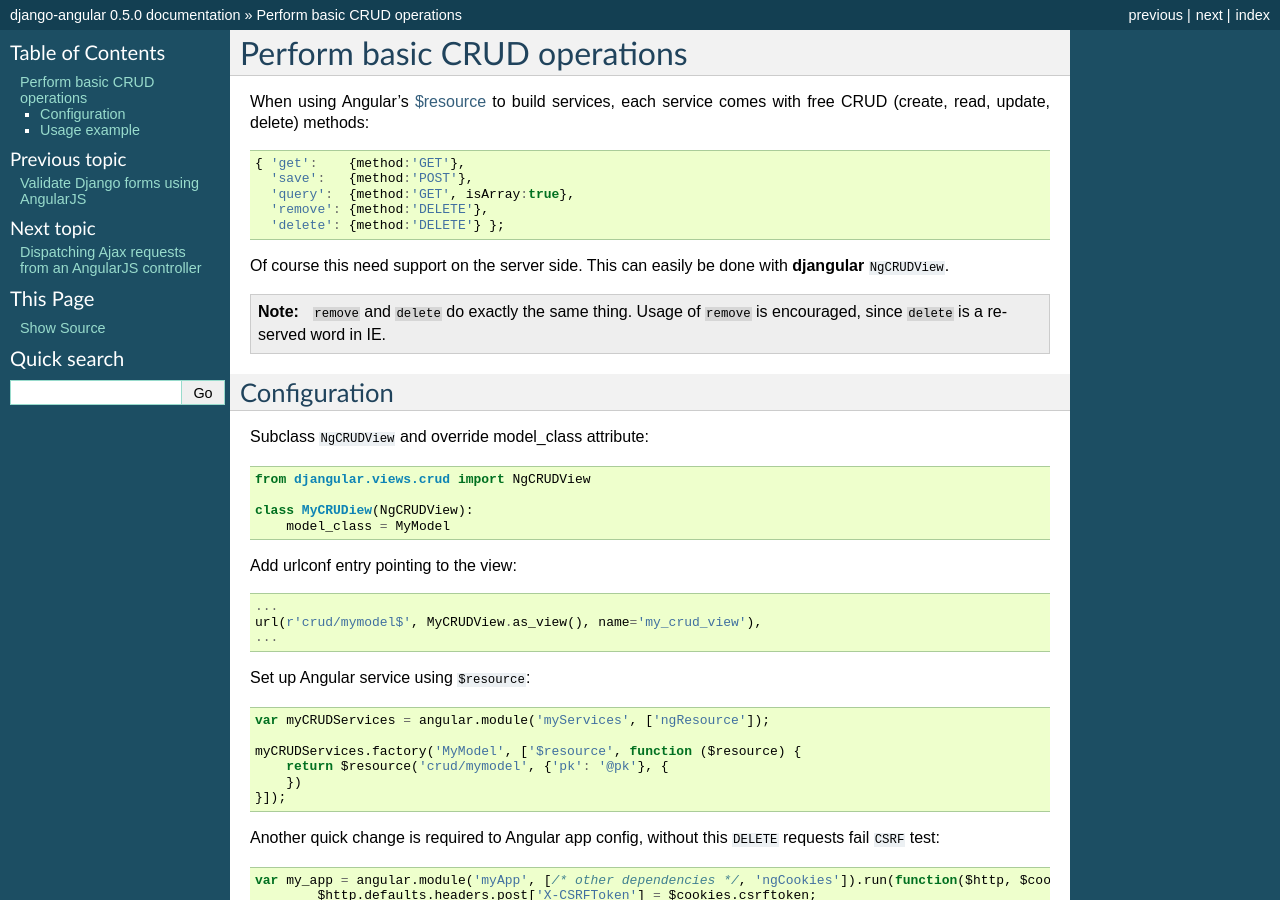
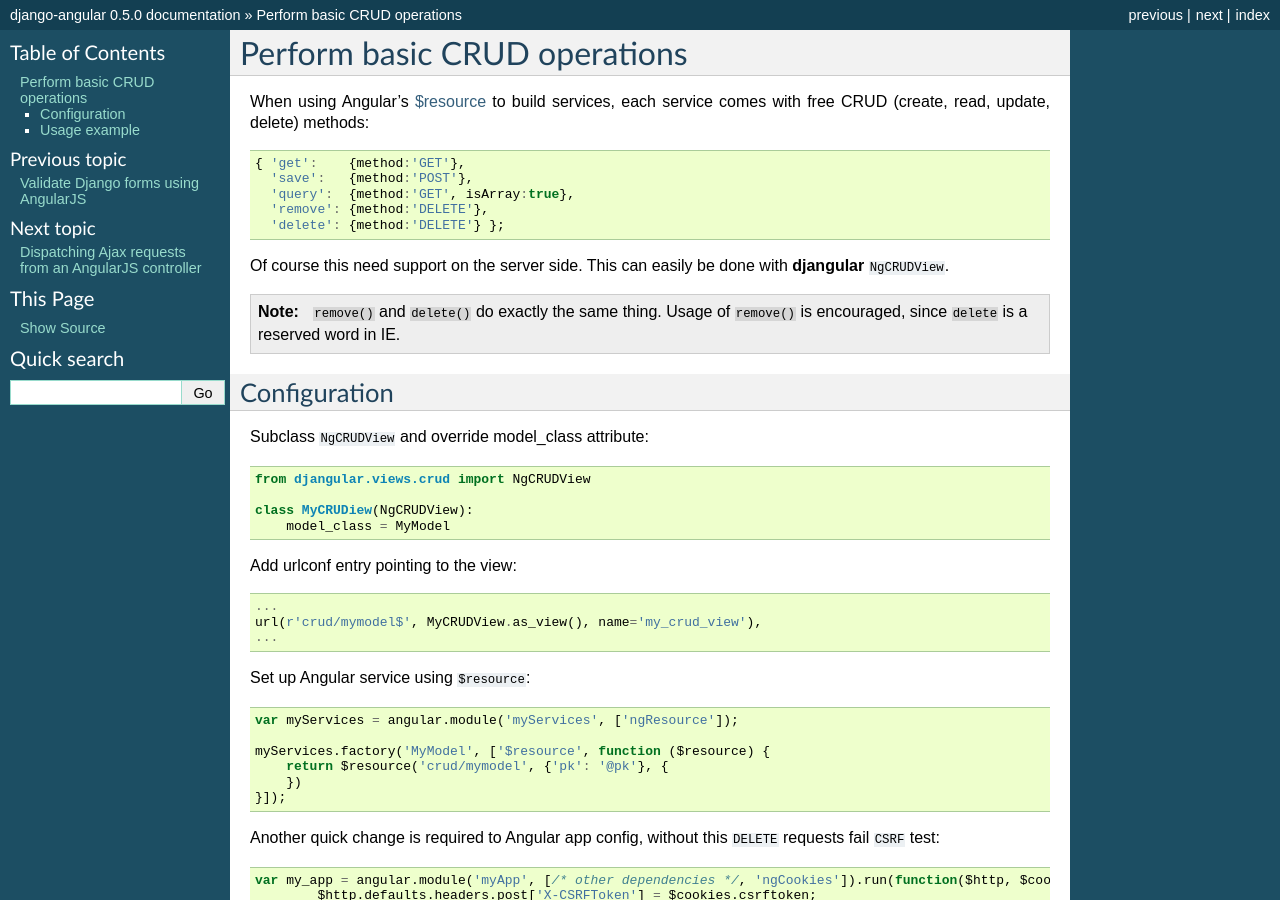
Before and after one commit to kimarakov/django_angular, a Sphinx documentation site: the page built from docs/basic-crud-operations.rst, in a window 1280 px wide and 900 px high. Built offline with Sphinx 7.4.7, drawn with Linux system fonts in a browser that asks for light colours.

Commit message:
crud docs typo fix

```diff
--- a/docs/basic-crud-operations.rst
+++ b/docs/basic-crud-operations.rst
@@ -17,7 +17,7 @@
 
 Of course this need support on the server side. This can easily be done with **djangular** ``NgCRUDView``.
 
-.. note:: ``remove`` and ``delete`` do exactly the same thing. Usage of ``remove`` is encouraged, since
+.. note:: ``remove()`` and ``delete()`` do exactly the same thing. Usage of ``remove()`` is encouraged, since
           ``delete`` is a reserved word in IE.
 
 Configuration
@@ -39,9 +39,9 @@
 
 .. code-block:: javascript
 
-    var myCRUDServices = angular.module('myServices', ['ngResource']);
+    var myServices = angular.module('myServices', ['ngResource']);
 
-    myCRUDServices.factory('MyModel', ['$resource', function ($resource) {
+    myServices.factory('MyModel', ['$resource', function ($resource) {
         return $resource('crud/mymodel', {'pk': '@pk'}, {
         })
     }]);
```
